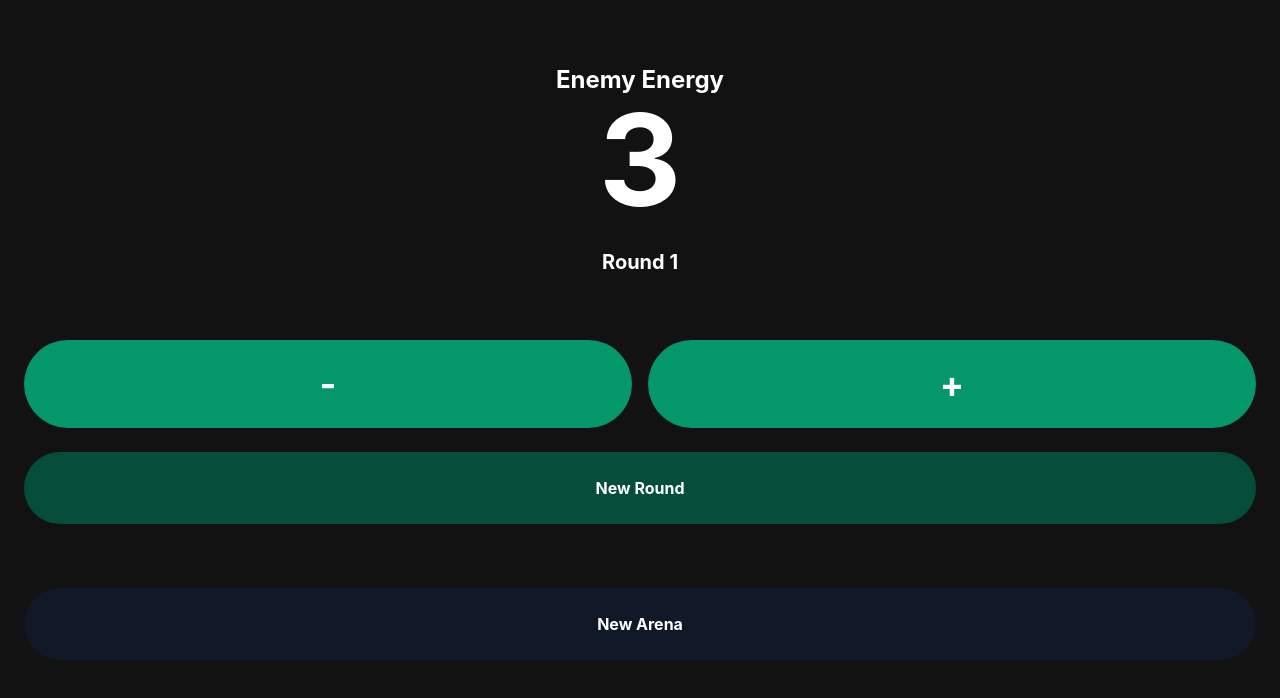
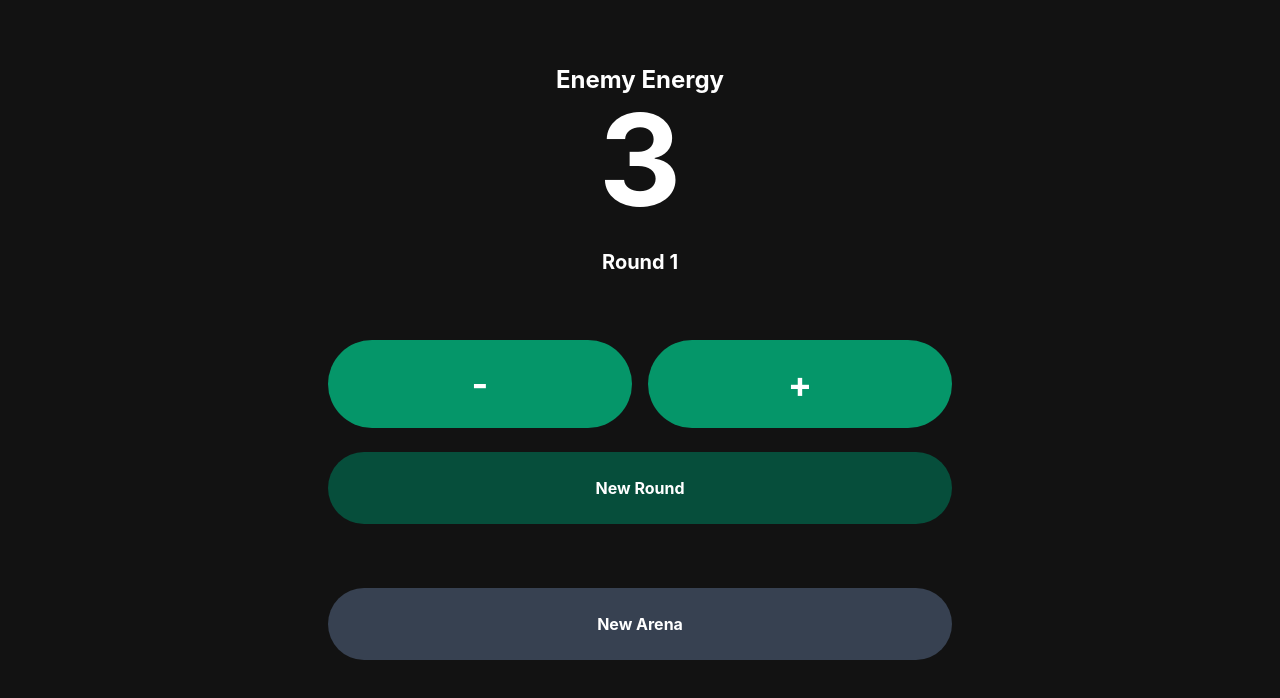
Before and after one commit to alecaserez/axie-counter-pwa, a React (Create React App) app: page / in a window 1280 px wide. Shown: the top 698 px of the page. Built offline with nearby package versions, Linux system fonts and the light colour scheme.

Commit message:
fix user scalable

```diff
--- a/public/index.html
+++ b/public/index.html
@@ -3,7 +3,7 @@
   <head>
     <meta charset="utf-8" />
     <link rel="icon" href="%PUBLIC_URL%/favicon.ico" />
-    <meta name="viewport" content="width=device-width, initial-scale=1" />
+    <meta name="viewport" content="width=device-width, user-scalable=no" />
     <meta name="apple-mobile-web-app-status-bar-style" content="black-translucent">
     <meta name="theme-color" content="#000000" />
     <meta name="description" content="Web site created using create-react-app" />
--- a/src/App.js
+++ b/src/App.js
@@ -6,7 +6,7 @@ function App() {
     const [energy, setEnergy] = useState(3)
 
     return (
-        <div className="App">
+        <div className="App flex flex-col items-center justify-center">
             <Counter count={energy} />
             <Buttons count={energy} setCount={setEnergy} />
         </div>
--- a/src/components/Button.js
+++ b/src/components/Button.js
@@ -5,7 +5,7 @@ export default function Button({ label, onClick, classNames }) {
         <button
             type="button"
             onClick={onClick}
-            className={`border-gray-900 bg-gray-900 py-6 text-white font-bold rounded-full w-1/2 mx-2 ${classNames}`}
+            className={`border-gray-900 py-6 text-white font-bold rounded-full w-1/2 mx-2 ${classNames}`}
         >
             {label}
         </button>
--- a/src/components/Buttons.js
+++ b/src/components/Buttons.js
@@ -4,11 +4,11 @@ import Button from './Button'
 
 export default function Buttons({ count, setCount }) {
     const [round, setRound] = useState(1)
-    const handleDestroy = () => {
+    const handleSubs = () => {
         setCount((c) => c - 1)
     }
 
-    const handleGain = () => {
+    const handleAdd = () => {
         setCount((c) => c + 1)
     }
 
@@ -20,19 +20,19 @@ export default function Buttons({ count, setCount }) {
         setRound((r) => r + 1)
     }
 
-    const handleNewGame = () => {
+    const handleNewArena = () => {
         setCount(3)
         setRound(1)
     }
 
     return (
-        <div className="mt-6 mx-4">
+        <div className="mt-6 mx-4 w-full lg:w-1/2">
             <div className="mb-4 text-4xl">
                 <h4 className="text-center text-white text-xl font-bold mb-6 ">Round {round}</h4>
             </div>
             <div className="flex mt-16 mb-4 text-4xl">
-                <Button label="-" classNames="bg-green-600" onClick={handleDestroy} />
-                <Button label="+" classNames="bg-green-600" onClick={handleGain} />
+                <Button label="-" classNames="bg-green-600" onClick={handleSubs} />
+                <Button label="+" classNames="bg-green-600" onClick={handleAdd} />
             </div>
             <div className="flex mb-12 mt-6 w-full">
                 <Button
@@ -45,8 +45,8 @@ export default function Buttons({ count, setCount }) {
                 <div className="flex w-full">
                     <Button
                         label="New Arena"
-                        classNames="bg-gray-600 w-full"
-                        onClick={handleNewGame}
+                        classNames="bg-gray-700 w-full"
+                        onClick={handleNewArena}
                     />
                 </div>
             </div>
```
